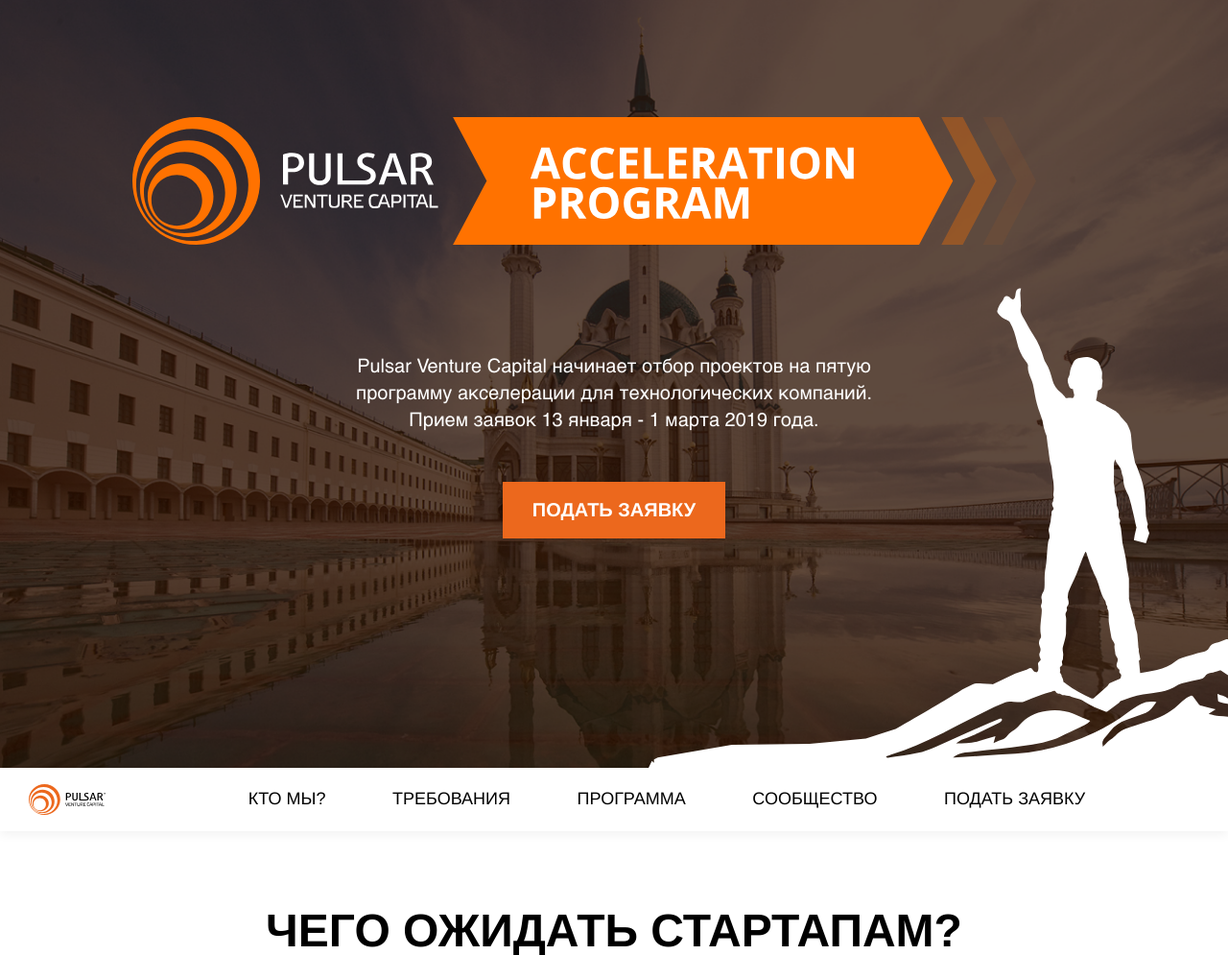
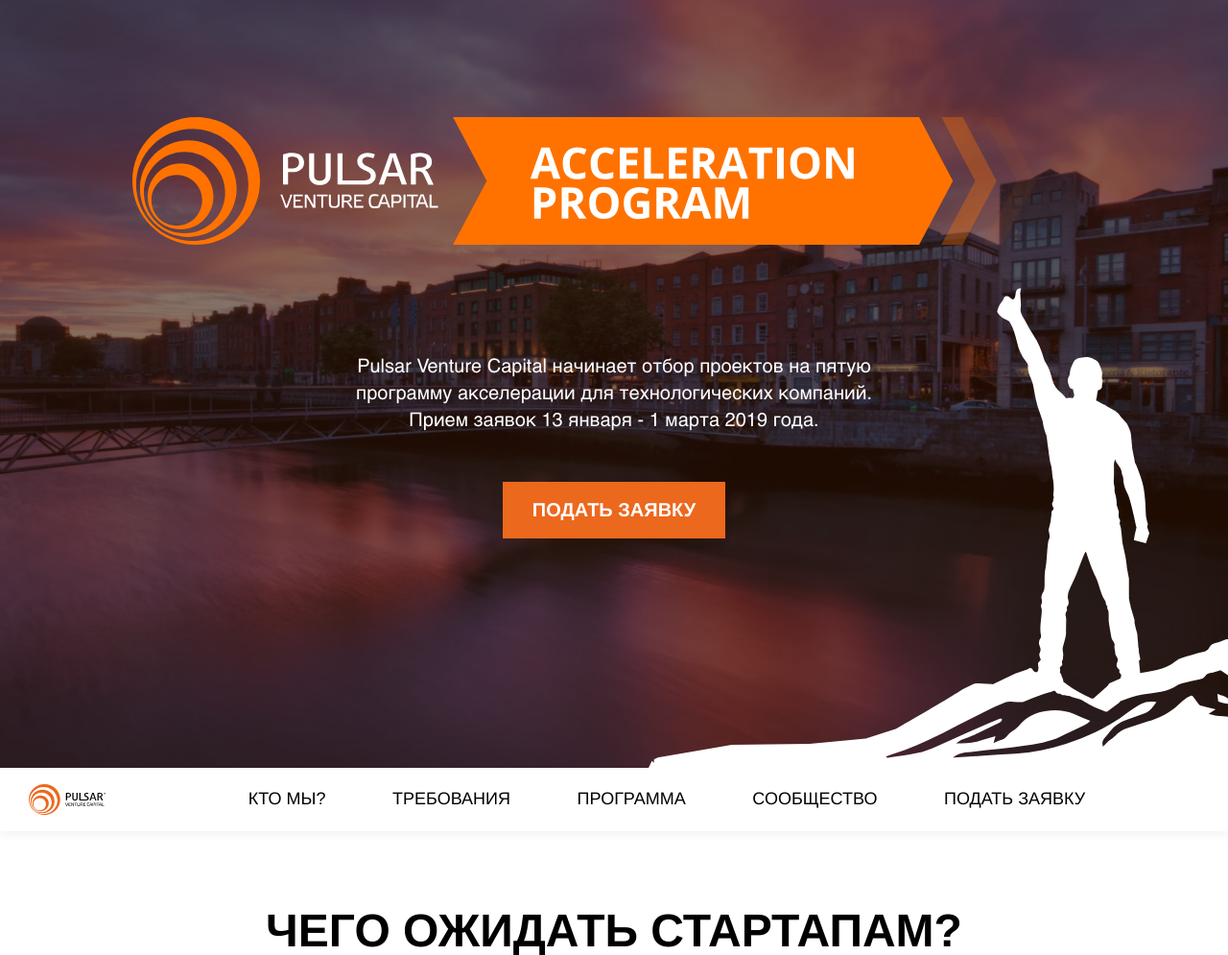
Before and after one commit to snolly4462gv/pulsar, a PHP site: page /index.html in a window 1280 px wide. Shown: the top 995 px of the page at 96% size. Run offline with PHP 8.4, Linux system fonts and the light colour scheme.

Commit message:
add animation

```diff
--- a/css/style.css
+++ b/css/style.css
@@ -69,12 +69,67 @@ a {
   height: 100vh;
   overflow: hidden;
   background-color: #000;
-  background-image: url(../img/top-back.png);
+/*  background-image: url(../img/top-back.png);*/
   background-size: cover;
   background-position: center;
-        z-index: 9;
-}
+  z-index: 9;
+
+}
+
+.cb-slideshow,
+.cb-slideshow:after {
+
+    width: 100%;
+    height: 100vh%;
+    z-index: 10;
+}
+.cb-slideshow:after {
+    content: '';
+    background: transparent url(../images/pattern.png) repeat top left;
+}
+
+.cb-slideshow li {
+    width: 100%;
+    height: 100%;
+    position: absolute;
+    top: 0px;
+    left: 0px;
+    color: transparent;
+    opacity: 0;
+    z-index: 0;
+    background-size: cover;
+    background-position: center;
+    animation: imageAnimation 12s linear infinite 0s;
+}
+
+
+.cb-slideshow li:nth-child(1) {
+    background-image: url(../img/top-back.png);
+/*    animation-delay: 0s; */
+}
+.cb-slideshow li:nth-child(2) {
+    background-image: url(../img/top-back2.png);
+    animation-delay: 4s;
+}
+.cb-slideshow li:nth-child(3) {
+    background-image: url(../img/top-back3.png);
+    animation-delay: 8s;
+}
+
+
+
+@keyframes imageAnimation {
+    0% { opacity: 0; animation-timing-function: ease-in; }
+    8% { opacity: 1; animation-timing-function: ease-out; }
+    33% { opacity: 1 }
+    50% { opacity: 0 }
+    100% { opacity: 0 }
+}
+
+
+
 /*
+
   .sec-lvl-1:before {
     content: "";
     display: block;
@@ -199,6 +254,17 @@ a {
             background-size: cover;
             background-repeat: no-repeat;
 }
+
+
+@include keyframes(fade-out) {
+ 33%{
+  opacity: 1
+ }
+ 66%{
+ opacity: 0
+ }
+}
+
 .sec-lvl-menu{
     box-shadow: 0px 4px 10px rgba(0, 0, 0, 0.05);
 }
--- a/index.html
+++ b/index.html
@@ -23,6 +23,14 @@
 
 <body>
     <section class="sec-lvl-1" id="sec-lvl-1">
+
+        <ul class="cb-slideshow">
+            <li>
+            </li>
+            <li></li>
+            <li></li>
+        </ul>
+
         <div class="revealator-fade revealator-duration10 revealator-once">
       <div class="for-pulsar-logo-and-text ">
           <div class="logo"></div>
```
Also changed, not shown: img/top-back2.png (added), img/top-back3.png (added), 1 other file.
